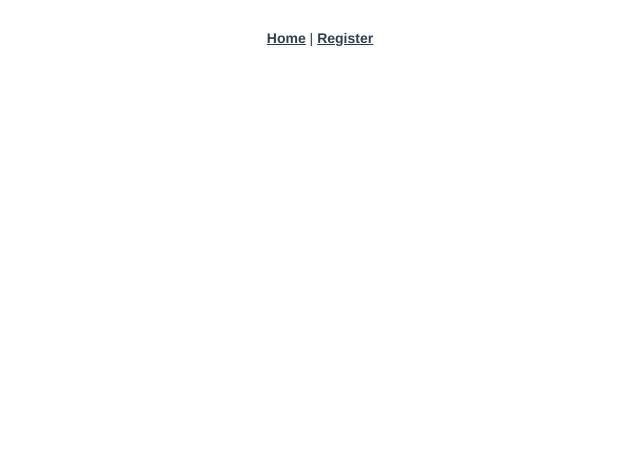
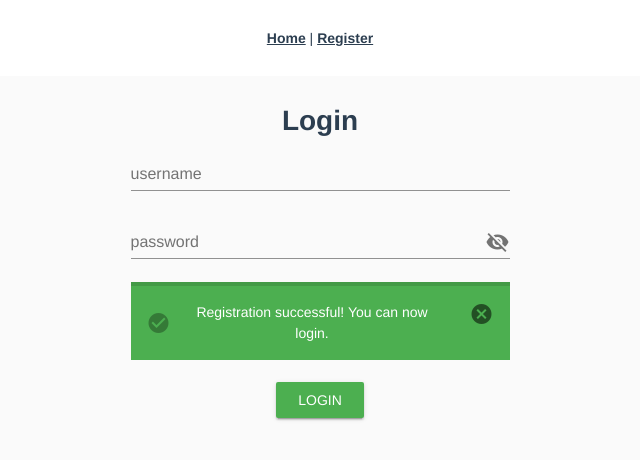
Before and after one commit to MartinNazakov/vue-mini-games, a Vue app: page /login in a window 1280 px wide. Shown: the top 460 px of the page, without its empty margins (320-960 px from the left). Built offline with nearby package versions, Linux system fonts and the light colour scheme.

Commit message:
Added login component. Implementation of generic toastr/snackbar service in progress

```diff
--- a/src/components/Login.vue
+++ b/src/components/Login.vue
@@ -0,0 +1,131 @@
+<template>
+  <v-app>
+    <v-container>
+      <div class="login">
+        <h1>Login</h1>
+        <v-layout align-center justify-center row fill-height>
+          <v-flex xs12 sm6 md4>
+            <v-form ref="form" v-model="valid" lazy-validation>
+              <v-text-field
+                v-model="formInputs.username"
+                :rules="usernameRules"
+                label="username"
+                required
+              ></v-text-field>
+
+              <v-text-field
+                v-model="formInputs.password"
+                :rules="passwordRules"
+                :append-icon="passwordVisible ? 'visibility' : 'visibility_off'"
+                :type="passwordVisible ? 'text' : 'password'"
+                label="password"
+                hint="At least 4 characters"
+                required
+                @click:append="passwordVisible = !passwordVisible"
+              ></v-text-field>
+              <v-alert
+                v-model="successAlert.show"
+                :type="successAlert.type"
+                :dismissible="successAlert.dismissible"
+                class="mb-3"
+                transition="scale-transition"
+              >{{ successAlert.message }}</v-alert>
+
+              <v-btn :disabled="!valid || sending" color="success" @click="validate">Login</v-btn>
+            </v-form>
+          </v-flex>
+        </v-layout>
+      </div>
+    </v-container>
+  </v-app>
+</template>
+
+<script lang="ts">
+import Vue from "vue";
+import axios from "axios";
+
+export default Vue.extend({
+  name: "Login",
+  data: function() {
+    return {
+      formInputs: {
+        username: "",
+        password: ""
+      },
+      usernameRules: [
+        v => !!v || "Username is required",
+        v => (v && v.length >= 4) || "Username must be more than 4 characters"
+      ],
+      passwordRules: [
+        v => !!v || "Password is required",
+        v => (v && v.length >= 4) || "Password must be more than 4 characters"
+      ],
+      valid: false,
+      passwordVisible: false,
+      sending: false,
+      successAlert: {
+        show: false,
+        type: "success",
+        message: "",
+        dismissible: true
+      },
+      errorAlert: {
+        show: false,
+        type: "error",
+        message: "",
+        dismissible: true
+      }
+    };
+  },
+  created() {
+    // if user has registered, the username will come from the route
+    // and it can be auto-completed in the input
+    this.formInputs.username = this.$route.params.username || "";
+
+    // show alert that user has been registered successfully
+    this.successAlert.message = "Registration successful! You can now login.";
+    this.successAlert.show = true;
+  },
+  computed: {
+    // needed, because typescript needs to know the type of the form object
+    form(): Vue & { validate: () => boolean } {
+      return this.$refs.form as Vue & { validate: () => boolean };
+    }
+  },
+  methods: {
+    validate() {
+      this.successAlert.show = false;
+      if (this.form.validate()) {
+        this.login();
+      }
+    },
+    login() {
+      let _this = this;
+      this.sending = true;
+      axios
+        .post("http://localhost:5000/users/login", this.formInputs)
+        .then(response => {
+          //   this.$router.push({
+          //     name: "login",
+          //     params: { username: this.formInputs.username }
+          //   });
+        })
+        .catch(err => {
+          // user already exists
+          if (err.response.status === 409) {
+            _this.errorAlert.message = err.response.data.message;
+          } else _this.errorAlert.message = "An unknown error occured!";
+
+          _this.errorAlert.show = true;
+        })
+        .then(function() {
+          _this.sending = false;
+        });
+    }
+  }
+});
+</script>
+
+<!-- Add "scoped" attribute to limit CSS to this component only -->
+<style scoped lang="scss">
+</style>
--- a/src/components/Register.vue
+++ b/src/components/Register.vue
@@ -8,7 +8,6 @@
             <v-form ref="form" v-model="valid" lazy-validation>
               <v-text-field
                 v-model="formInputs.username"
-                :counter="4"
                 :rules="usernameRules"
                 label="username"
                 required
@@ -16,7 +15,6 @@
 
               <v-text-field
                 v-model="formInputs.password"
-                :counter="4"
                 :rules="passwordRules"
                 :append-icon="passwordVisible ? 'visibility' : 'visibility_off'"
                 :type="passwordVisible ? 'text' : 'password'"
@@ -49,14 +47,14 @@ export default Vue.extend({
       },
       usernameRules: [
         v => !!v || "Username is required",
-        v => (v && v.length >= 4) || "Username must be more than 6 characters"
+        v => (v && v.length >= 4) || "Username must be more than 4 characters"
       ],
       passwordRules: [
         v => !!v || "Password is required",
-        v => (v && v.length >= 4) || "Password must be more than 6 characters"
+        v => (v && v.length >= 4) || "Password must be more than 4 characters"
       ],
-      valid: true,
-      passwordVisible: false
+      valid: false,
+      passwordVisible: false,
     };
   },
   computed: {
@@ -72,14 +70,15 @@ export default Vue.extend({
       }
     },
     register() {
-      axios
-        .post("localhost:5000/users/login", this.formInputs)
-        .then(response => {
-          console.log(response);
-        })
-        .catch(err => {
-          console.log(err);
-        });
+      let data = {
+        username: this.formInputs.username,
+        password: this.formInputs.password
+      };
+
+      this.$store
+        .dispatch("register", data)
+        .then(() => this.$router.push("login"))
+        .catch(err => console.log(err));
     }
   }
 });
--- /dev/null
+++ b/src/models/User.ts
@@ -0,0 +1,4 @@
+export default interface User {
+    username: string;
+    password: string
+}
--- a/src/router.ts
+++ b/src/router.ts
@@ -20,6 +20,14 @@ export default new Router({
       // this generates a separate chunk (about.[hash].js) for this route
       // which is lazy-loaded when the route is visited.
       component: () => import(/* webpackChunkName: "about" */ './views/Register.vue')
+    },
+    {
+      path: '/login',
+      name: 'login',
+      // route level code-splitting
+      // this generates a separate chunk (about.[hash].js) for this route
+      // which is lazy-loaded when the route is visited.
+      component: () => import(/* webpackChunkName: "about" */ './views/Login.vue')
     }
   ]
 })
--- a/src/store.ts
+++ b/src/store.ts
@@ -1,16 +1,64 @@
 import Vue from 'vue'
 import Vuex from 'vuex'
+
+import axios from 'axios';
+import User from './models/User';
 
 Vue.use(Vuex)
 
 export default new Vuex.Store({
   state: {
-
+    auth: {
+      registerStatus: '',
+    },
+    authStatus: '',
+    token: '',
+    user: {}
   },
   mutations: {
-
+    registerRequest: function (state) {
+      state.auth.registerStatus = 'loading'
+    },
+    registerSuccess: function (state, payload) {
+      state.auth.registerStatus = 'success'
+    },
+    registerError: function (state) {
+      state.auth.registerStatus = 'error'
+    }
   },
   actions: {
+    register({ commit }, user: User) {
+      return new Promise((resolve, reject) => {
+        commit('registerRequest')
+        axios({ url: 'http://localhost:5000/users/register', data: user, method: 'POST' })
+          .then(resp => {
+            commit('registerSuccess')
+            resolve(resp)
+          })
+          .catch(err => {
+            commit('registerError')
+            reject(err)
+          })
+      })
+    },
+    login({ commit }, user: User) {
+      commit('authRequest')
+      axios({ url: 'http://localhost:5000/users/login', data: user, method: 'POST' })
+        .then(resp => {
+          const token = resp.data.token
+          const user = resp.data.user
+          localStorage.setItem('token', token)
 
+          axios.defaults.headers.common['Authorization'] = token
+          commit('authSuccess', token, user)
+        })
+        .catch(err => {
+          commit('authError', err)
+          localStorage.removeItem('token')
+        })
+    }
+  },
+  getters: {
+    registerStatus: state => state.auth.registerStatus
   }
 })
--- /dev/null
+++ b/src/views/Login.vue
@@ -0,0 +1,15 @@
+<template>
+  <Login />
+</template>
+
+<script lang="ts">
+import Vue from "vue";
+import Login from "@/components/Login.vue"; // @ is an alias to /src
+
+export default Vue.extend({
+  name: "login",
+  components: {
+    Login
+  }
+});
+</script>
```
